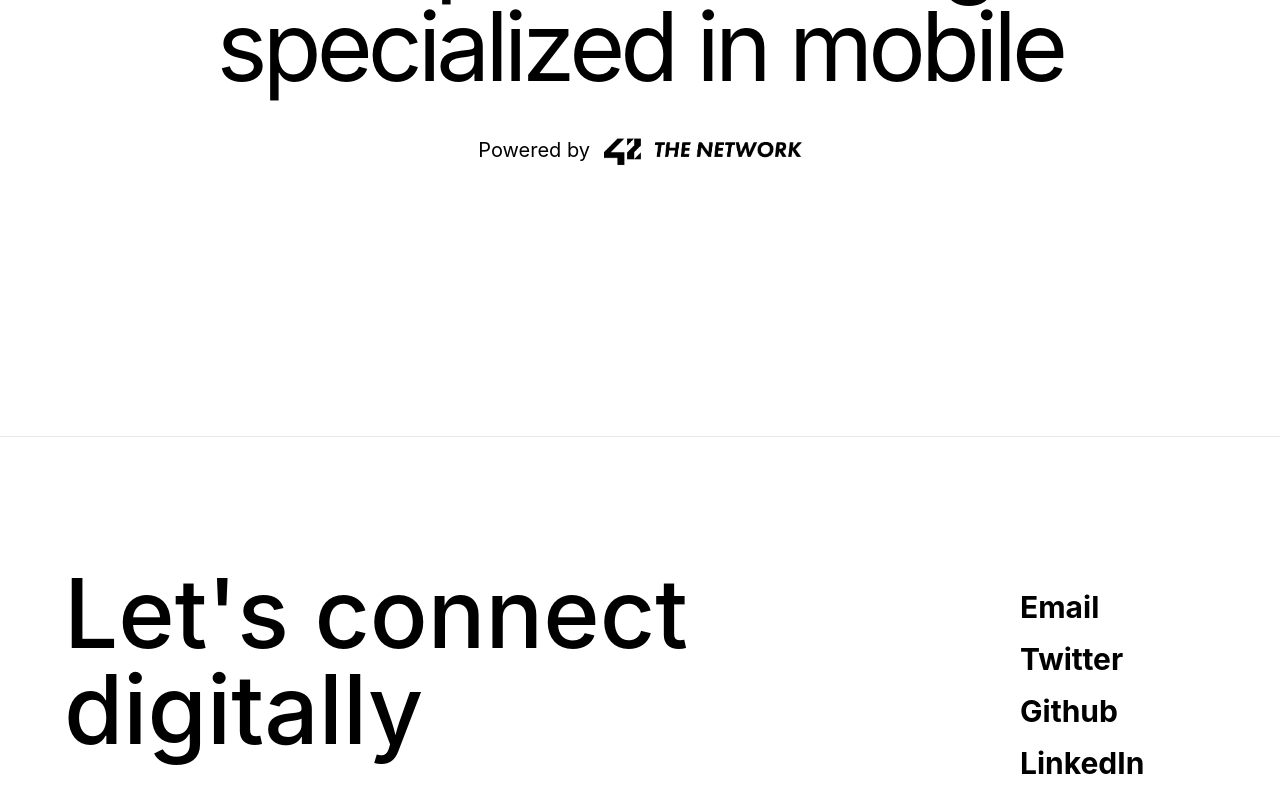
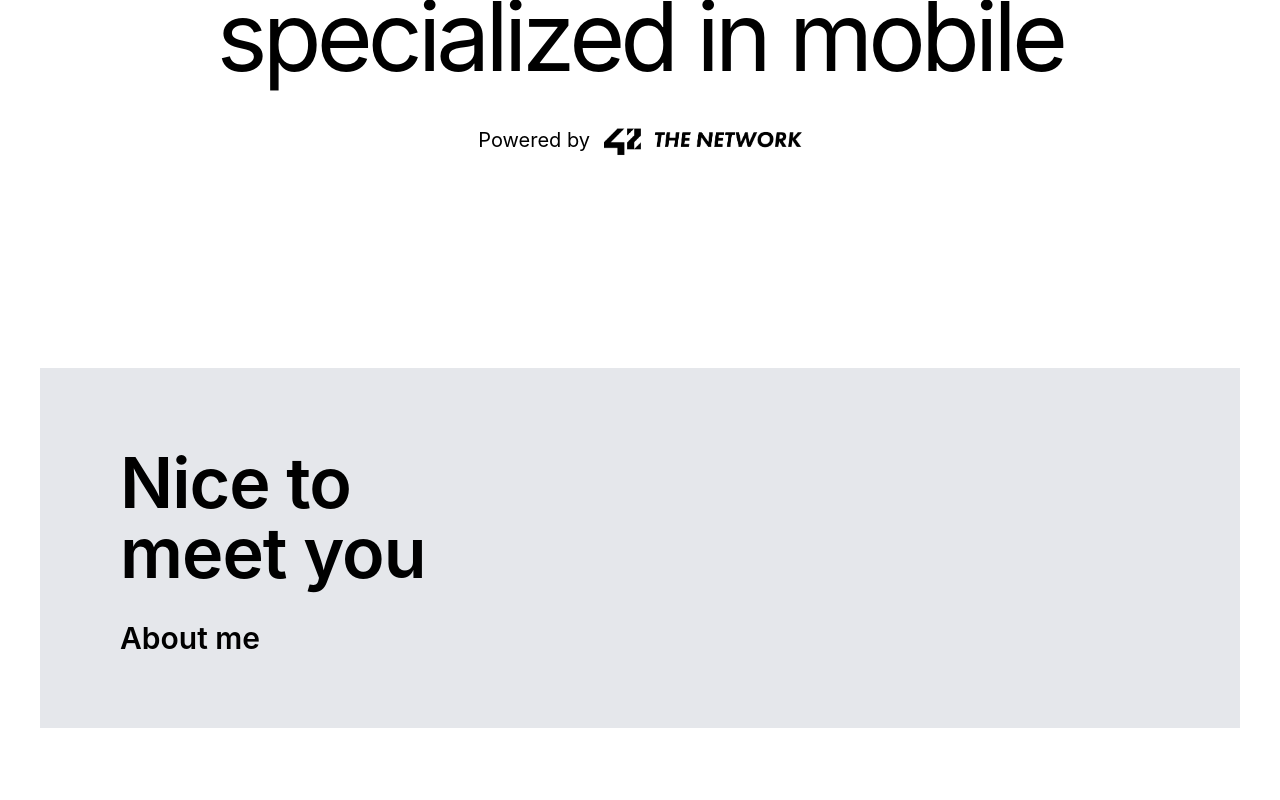
Before and after one commit to nascimento-jgb/my-portfolio, a React (Create React App) app: page / in a window 1280 px wide. Shown: the part 460-1260 px from the top of the page. Built offline with nearby package versions, Linux system fonts and the light colour scheme.

Commit message:
HeroAboutMe done, still adding pic

```diff
--- a/src/App.js
+++ b/src/App.js
@@ -9,6 +9,7 @@ import About from './components/About';
 import { BrowserRouter as Router, Route, Routes, useLocation } from 'react-router-dom';
 import ScrollToTop from './components/ScrollToTop';
 import './index.css';
+// import HeroAboutMe from './components/HeroAboutMe';
 
 function getNavigationBar(routePath) {
 	if (routePath === '/about') {
--- a/src/components/Hero.js
+++ b/src/components/Hero.js
@@ -1,16 +1,20 @@
 import React from 'react';
-
+import HeroAboutMe from './HeroAboutMe';
+//h-screen
 const Hero = () => {
 	return (
-		<div className="relative h-screen bg-transparent overflow-hidden">
-			<div className="relative z-10 flex flex-col justify-center items-center h-full text-black">
+		<div className="relative bg-transparent overflow-hidden h-full pt-64">
+			<div className="relative z-10 flex flex-col justify-center items-center min-h-full  text-black">
 				<h1 className="text-8xl font-sans-serif font-regular font-GilroyLight mb-6 text-center max-w-6xl mx-auto tracking-tighter mt-150px">
 						Developer and designer specialized in mobile</h1>
-				<p className="text-xl font-sans-serif font-regular font-GilroyLight mt-4">
+				<p className="text-xl font-sans-serif font-regular font-GilroyLight mt-4 pb-32">
 					Powered by
 					{'     '}
 					<img src="/42-logo-again.png" alt="42" className="inline h-9 w-auto ml-2" />
 				</p>
+			</div>
+			<div className='mt-2'>
+				<HeroAboutMe />
 			</div>
 		</div>
 	);
--- /dev/null
+++ b/src/components/HeroAboutMe.js
@@ -0,0 +1,35 @@
+import React from "react";
+
+const HeroAboutMe = () => {
+	return (
+		<div className="mt-20 mb-20 px-10">
+			<a
+				href="/about"
+				className="z-1 h-700 max-w-screen-xl bg-gray-200 bg-no-repeat bg-cover flex flex-col justify-between items-start mx-auto p-20 space-y-4 text-black relative overflow-hidden"
+				data-ix="work-teaser-hover"
+				style={{ transition: "all 0.2s, transform 200ms", transform: "scaleX(1) scaleY(1)" }}
+			>
+				<h2
+					className="mt-0 mb-6 font-GilroyLight font-semibold tracking-tighter text-7xl leading-7 transform transition duration-200"
+					style={{
+						transformStyle: "preserve-3d",
+						transform: "translateX(0px) translateY(0px) translateZ(0px)",
+						letterSpacing: "-1px",
+						fontSize: "70px",
+						lineHeight: "70px",
+					}}
+				>
+					Nice to<br />meet you
+				</h2>
+				<h3
+					className="mt-0 mb-8 font-GilroyLight font-semibold text-3xl leading-5 transform transition duration-200"
+					style={{ transformStyle: "preserve-3d", transform: "translateX(0px) translateY(0px) translateZ(0px)" }}
+				>
+					About me
+				</h3>
+			</a>
+		</div>
+	);
+};
+
+export default HeroAboutMe;
```
